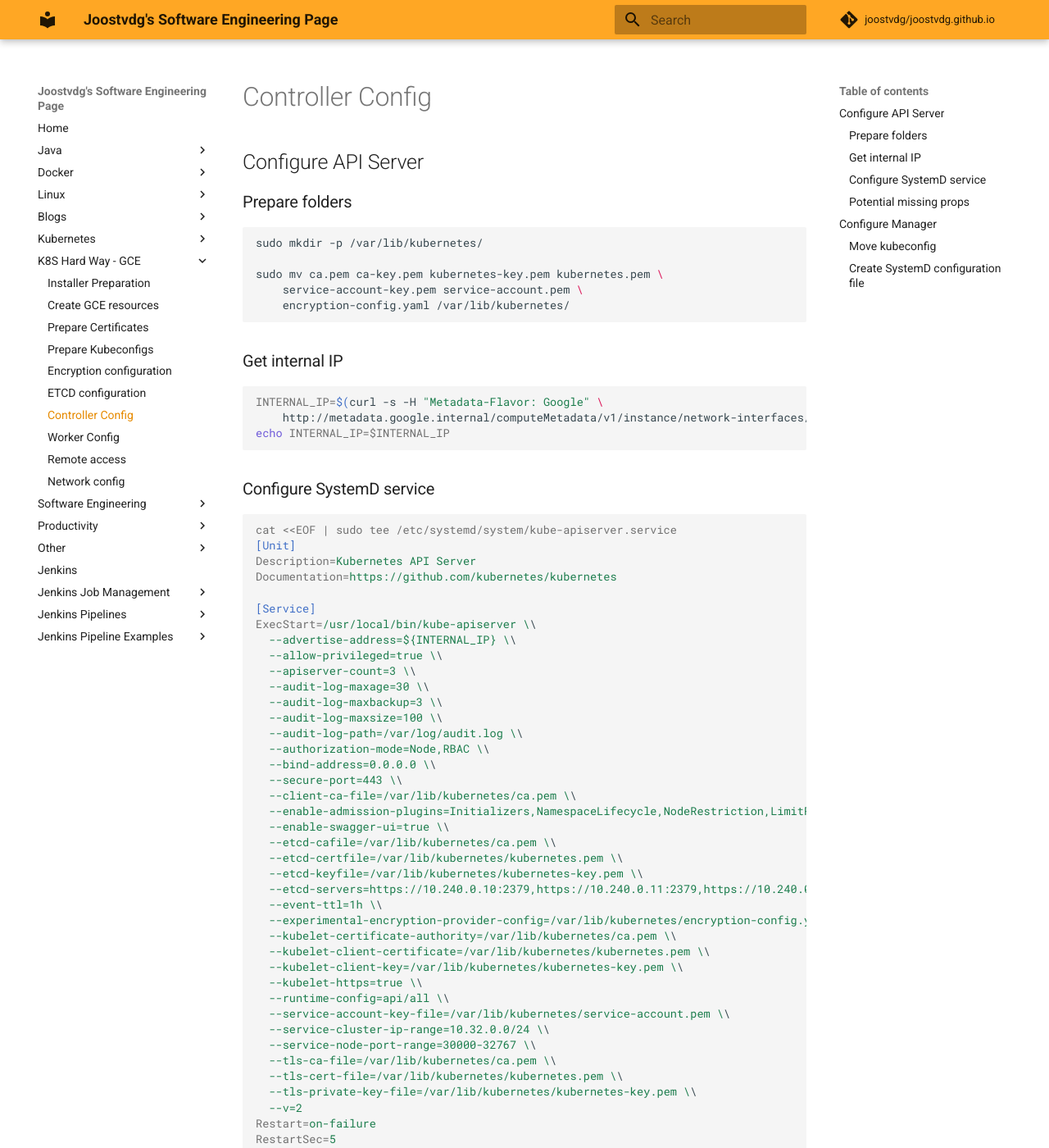
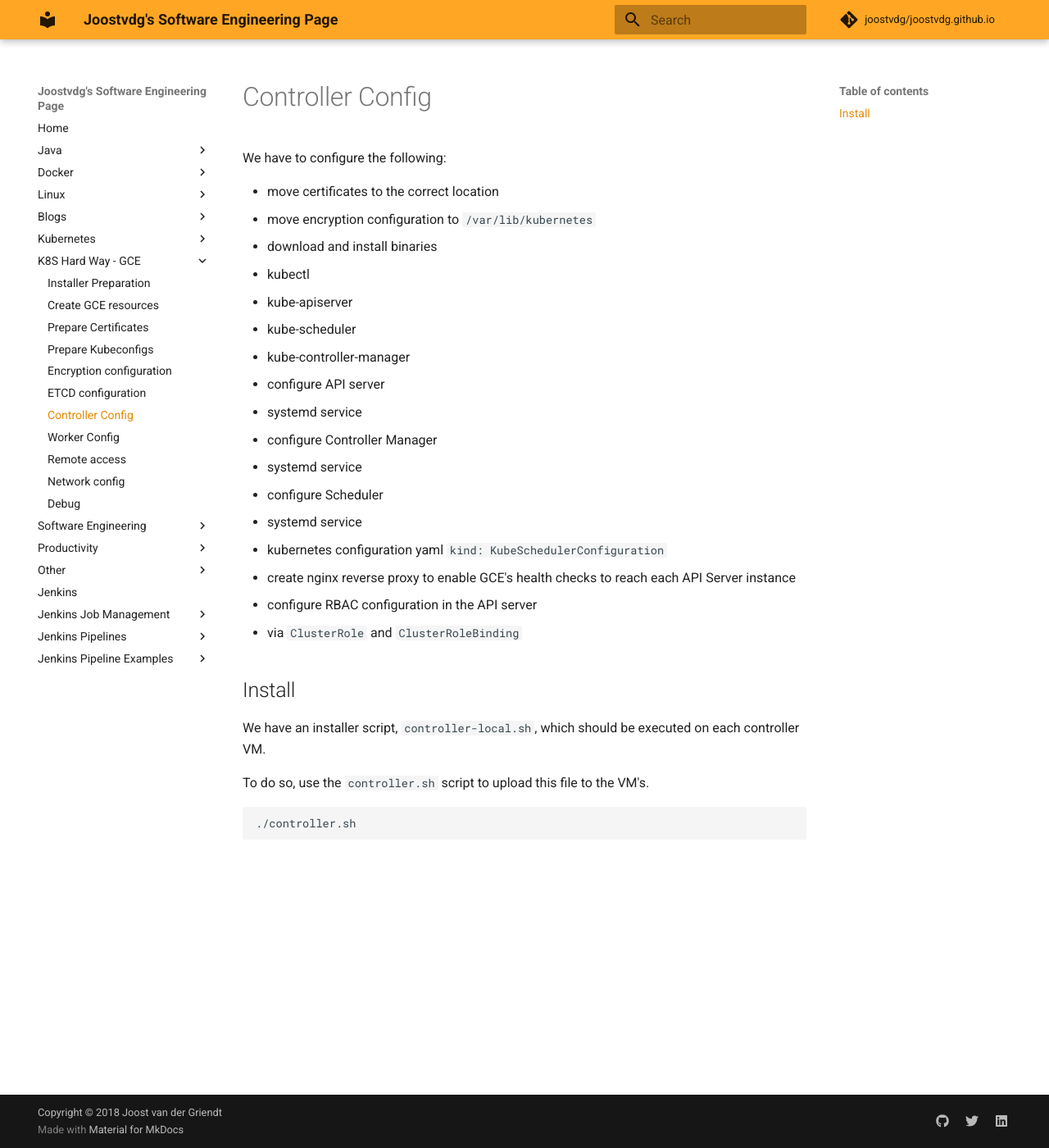
Before and after one commit to joostvdg/joostvdg.github.io, an MkDocs documentation site: the page built from docs/kubernetes/khw-gce/controller.md, in a window 1280 px wide and 1400 px high. Shown: the whole window at 82% size. Built offline with MkDocs 1.6.1 and Material for MkDocs 9.7.7, drawn with Linux system fonts in a browser that asks for light colours; comment, search, counter and statistics services are not loaded; old or Windows-style settings are respelled for this version of MkDocs; some of the changed text lies outside the part shown.

Commit message:
Improved controller config. Add info about debugging.:

````diff
--- a/docs/kubernetes/khw-gce/controller.md
+++ b/docs/kubernetes/khw-gce/controller.md
@@ -1,114 +1,31 @@
 # Controller Config
 
-## Configure API Server
+We have to configure the following:
 
-### Prepare folders
+* move certificates to the correct location
+* move encryption configuration to `/var/lib/kubernetes`
+* download and install binaries
+  * kubectl
+  * kube-apiserver
+  * kube-scheduler
+  * kube-controller-manager
+* configure API server
+  * systemd service
+* configure Controller Manager
+  * systemd service
+* configure Scheduler
+  * systemd service
+  * kubernetes configuration yaml `kind: KubeSchedulerConfiguration`
+* create nginx reverse proxy to enable GCE's health checks to reach each API Server instance
+* configure RBAC configuration in the API server
+  * via `ClusterRole` and `ClusterRoleBinding`
+
+## Install
+
+We have an installer script, `controller-local.sh`, which should be executed on each controller VM.
+
+To do so, use the `controller.sh` script to upload this file to the VM's.
 
 ```bash
-sudo mkdir -p /var/lib/kubernetes/
-
-sudo mv ca.pem ca-key.pem kubernetes-key.pem kubernetes.pem \
-    service-account-key.pem service-account.pem \
-    encryption-config.yaml /var/lib/kubernetes/
+./controller.sh
 ```
-
-### Get internal IP
-
-```bash
-INTERNAL_IP=$(curl -s -H "Metadata-Flavor: Google" \
-    http://metadata.google.internal/computeMetadata/v1/instance/network-interfaces/0/ip)
-echo INTERNAL_IP=$INTERNAL_IP
-```
-
-### Configure SystemD service
-
-```ini
-cat <<EOF | sudo tee /etc/systemd/system/kube-apiserver.service
-[Unit]
-Description=Kubernetes API Server
-Documentation=https://github.com/kubernetes/kubernetes
-
-[Service]
-ExecStart=/usr/local/bin/kube-apiserver \\
-  --advertise-address=${INTERNAL_IP} \\
-  --allow-privileged=true \\
-  --apiserver-count=3 \\
-  --audit-log-maxage=30 \\
-  --audit-log-maxbackup=3 \\
-  --audit-log-maxsize=100 \\
-  --audit-log-path=/var/log/audit.log \\
-  --authorization-mode=Node,RBAC \\
-  --bind-address=0.0.0.0 \\
-  --secure-port=443 \\
-  --client-ca-file=/var/lib/kubernetes/ca.pem \\
-  --enable-admission-plugins=Initializers,NamespaceLifecycle,NodeRestriction,LimitRanger,ServiceAccount,DefaultStorageClass,ResourceQuota \\
-  --enable-swagger-ui=true \\
-  --etcd-cafile=/var/lib/kubernetes/ca.pem \\
-  --etcd-certfile=/var/lib/kubernetes/kubernetes.pem \\
-  --etcd-keyfile=/var/lib/kubernetes/kubernetes-key.pem \\
-  --etcd-servers=https://10.240.0.10:2379,https://10.240.0.11:2379,https://10.240.0.12:2379 \\
-  --event-ttl=1h \\
-  --experimental-encryption-provider-config=/var/lib/kubernetes/encryption-config.yaml \\
-  --kubelet-certificate-authority=/var/lib/kubernetes/ca.pem \\
-  --kubelet-client-certificate=/var/lib/kubernetes/kubernetes.pem \\
-  --kubelet-client-key=/var/lib/kubernetes/kubernetes-key.pem \\
-  --kubelet-https=true \\
-  --runtime-config=api/all \\
-  --service-account-key-file=/var/lib/kubernetes/service-account.pem \\
-  --service-cluster-ip-range=10.32.0.0/24 \\
-  --service-node-port-range=30000-32767 \\
-  --tls-ca-file=/var/lib/kubernetes/ca.pem \\
-  --tls-cert-file=/var/lib/kubernetes/kubernetes.pem \\
-  --tls-private-key-file=/var/lib/kubernetes/kubernetes-key.pem \\
-  --v=2
-Restart=on-failure
-RestartSec=5
-
-[Install]
-WantedBy=multi-user.target
-EOF
-```
-
-### Potential missing props
-
-```bash
---insecure-bind-address=127.0.0.1 \\
-```
-
-## Configure Manager
-
-### Move kubeconfig
-
-```bash
-sudo mv kube-controller-manager.kubeconfig /var/lib/kubernetes/
-```
-
-### Create SystemD configuration file
-
-```ini
-cat <<EOF | sudo tee /etc/systemd/system/kube-controller-manager.service
-[Unit]
-Description=Kubernetes Controller Manager
-Documentation=https://github.com/kubernetes/kubernetes
-
-[Service]
-ExecStart=/usr/local/bin/kube-controller-manager \\
-  --address=0.0.0.0 \\
-  --cluster-cidr=10.200.0.0/16 \\
-  --cluster-name=kubernetes \\
-  --cluster-signing-cert-file=/var/lib/kubernetes/ca.pem \\
-  --cluster-signing-key-file=/var/lib/kubernetes/ca-key.pem \\
-  --kubeconfig=/var/lib/kubernetes/kube-controller-manager.kubeconfig \\
-  --leader-elect=true \\
-  --root-ca-file=/var/lib/kubernetes/ca.pem \\
-  --service-account-private-key-file=/var/lib/kubernetes/service-account-key.pem \\
-  --service-cluster-ip-range=10.32.0.0/24 \\
-  --use-service-account-credentials=true \\
-  --v=2
-Restart=on-failure
-RestartSec=5
-
-[Install]
-WantedBy=multi-user.target
-EOF
-```
--- a/mkdocs.yml
+++ b/mkdocs.yml
@@ -52,6 +52,7 @@ pages:
   - Worker Config: kubernetes/khw-gce/worker.md
   - Remote access: kubernetes/khw-gce/remote-access.md
   - Network config: kubernetes/khw-gce/network.md
+  - Debug: kubernetes/khw-gce/debug.md
 
 - Software Engineering:
   - Naming: swe/naming.md
````
Also changed, not shown: docs/kubernetes/khw-gce/debug.md (added, +178 -0 lines).
